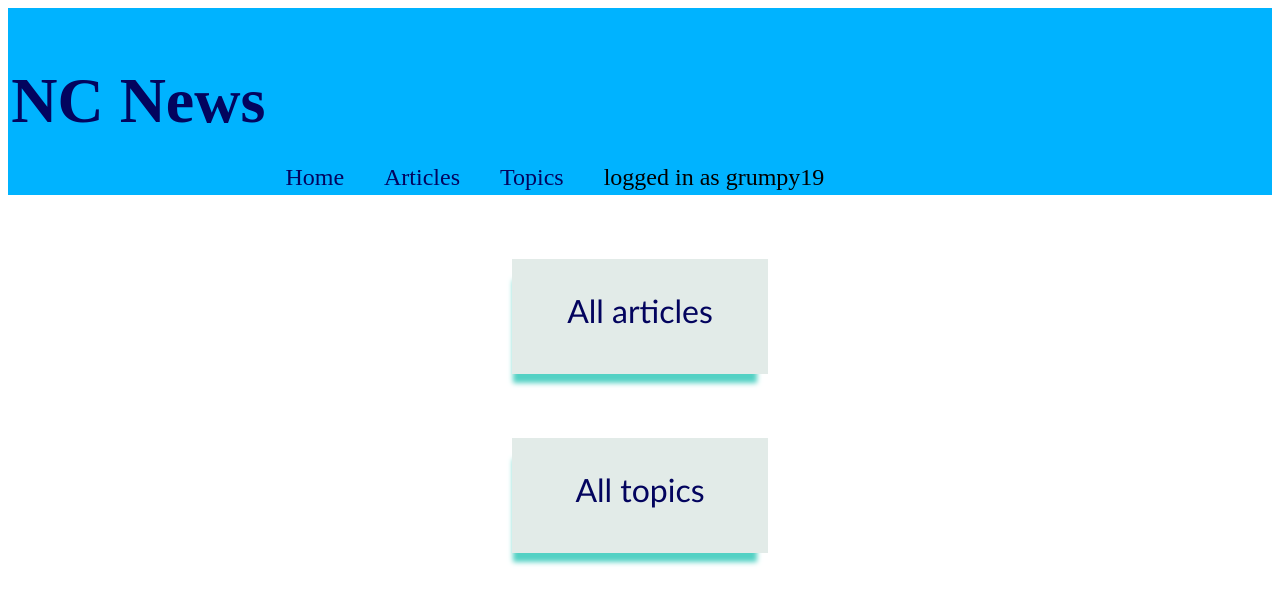
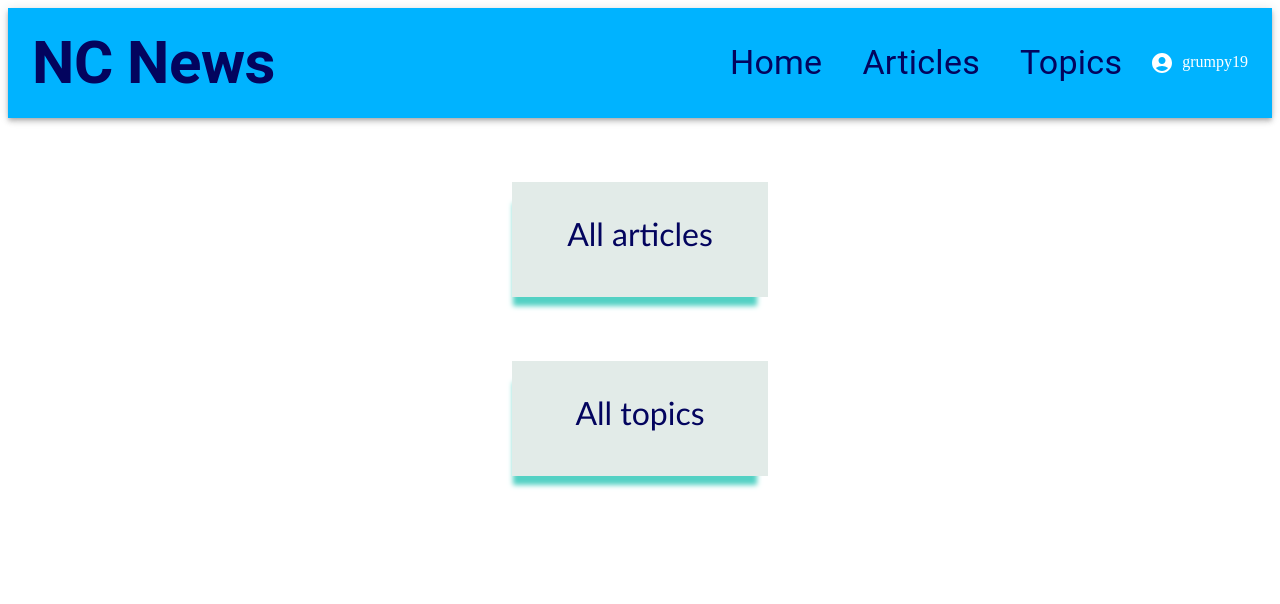
Before and after one commit to KashaM767/fe-nc-news, a React app: page / in a window 1280 px wide. Shown: the top 604 px of the page. Built offline with nearby package versions, Linux system fonts and the light colour scheme; the HTML template or start-up script is replaced by a standard one.

Commit message:
added styling

```diff
--- a/src/App.css
+++ b/src/App.css
@@ -3,16 +3,10 @@
   margin: 10 auto;
 } */
 
-#nav {
+
+
+#appbar {
   background-color: rgb(0, 179, 255);
-  text-align: center;
-  height: auto;
-  padding: 0.2em;
-  font-size: 1em;
-  width: auto;
-  display: flex;
-  flex-wrap: wrap;
-  flex-direction: row;
 }
 
 #nav li {
@@ -25,9 +19,8 @@
 }
 
 #header {
-  font-size: 4em;
   color: #03045e;
-  text-align: center;
+  font-weight: bold;
 }
 
 #user {
@@ -66,17 +59,20 @@
   margin: 0;
 }
 
+#card-body {
+  font-weight: 300;
+}
+
 #card-links {
   margin-top: 2em;
   font-size: large;
   font-family: 'Gill Sans', 'Gill Sans MT', Calibri, 'Trebuchet MS', sans-serif;
-  font-weight: 400;
+  font-weight: 300;
   text-align: center;
-  margin-right: 0
 }
 
 .vote-button {
-  align-items: center;
+  text-align: center;
 }
 
 #author {
--- a/src/Article.jsx
+++ b/src/Article.jsx
@@ -71,7 +71,7 @@
                 <Typography variant="h4" component="div" id="article_title">
                     <li>{article.title}</li>
                 </Typography>
-                <Typography variant="h4" component="div" id="card-links">
+                <Typography variant="h6" component="div" id="card-body">
                     <li>{article.body}</li>
                 </Typography>
                 <Typography variant="h4" component="div" id="author">
--- a/src/Header.jsx
+++ b/src/Header.jsx
@@ -1,17 +1,45 @@
 import { Link } from "react-router-dom";
+import * as React from 'react';
+import AppBar from '@mui/material/AppBar';
+import Box from '@mui/material/Box';
+import Toolbar from '@mui/material/Toolbar';
+import Typography from '@mui/material/Typography';
+import IconButton from '@mui/material/IconButton';
+import AccountCircle from '@mui/icons-material/AccountCircle';
 
+export default function Header() {
+    const [anchorEl, setAnchorEl] = React.useState(null);
 
-const Header = () => {
     return (
-        <nav id="nav">
-            <h1 id="header">NC News</h1>
-            <li><Link to="/">Home</Link></li>
-            <li><Link to="/articles" >Articles</Link></li>
-            <li><Link to="/topics" >Topics</Link></li>
-            <li id="user">logged in as grumpy19</li>
-        </nav>
-
-    )
+        <Box sx={{ flexGrow: 1 }}>
+            <AppBar position="static" id="appbar">
+                <Toolbar>
+                    <Typography id="header" variant="h2" component="div" sx={{ flexGrow: 1 }}>
+                        NC News
+                    </Typography>
+                    <Typography variant="h4">
+                        <div sx={{ textAlign: 'center' }} id="links">
+                            <ul>
+                                <li><Link to="/">Home</Link></li>
+                                <li><Link to="/articles" >Articles</Link></li>
+                                <li><Link to="/topics" >Topics</Link></li>
+                            </ul>
+                        </div>
+                    </Typography>
+                    <div>
+                        <IconButton
+                            size="medium"
+                            aria-label="account of current user"
+                            aria-controls="menu-appbar"
+                            aria-haspopup="true"
+                            color="inherit"
+                        >
+                            <AccountCircle />
+                        </IconButton>
+                        grumpy19
+                    </div>
+                </Toolbar>
+            </AppBar>
+        </Box>
+    );
 }
-
-export default Header;
```
